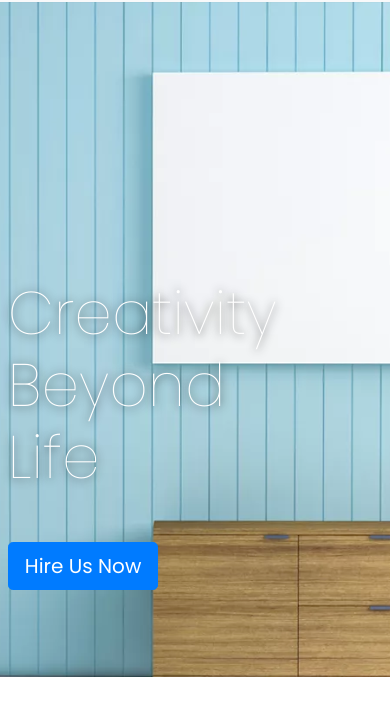
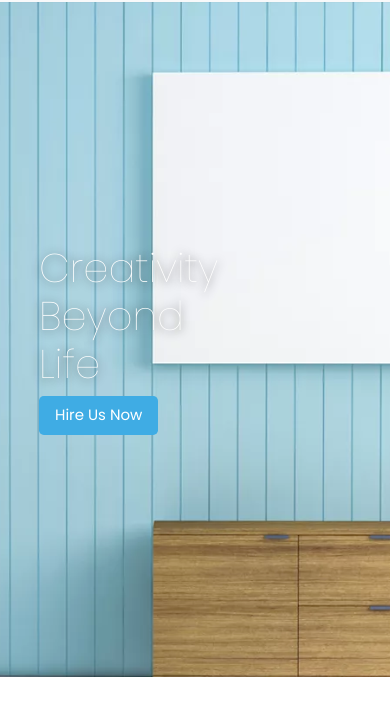
Before and after one commit to baighamza02/uiAssingment, a plain HTML site: page index.html in a window 390 px wide. Shown: the part 59-781 px from the top of the page. Drawn offline with nearby package versions, Linux system fonts and the light colour scheme.

Commit message:
Add files via upload

```diff
--- a/index.html
+++ b/index.html
@@ -124,14 +124,20 @@
     <!--ShowCase-->
 
     <div class="banner">
-      <h1 class="banner-title">Creativity<br />Beyond<br />Life</h1>
-      <div class="banner-btn">
+      <div>
+        <h1 class="banner-title">Creativity<br />Beyond<br />Life</h1>
+      </div>
+      <div class="banner-btn-container">
         <a href="#">
-          <button type="button" class="btn btn-primary btn-lg">
+          <button type="button" class="btn btn-primary btn-lg banner-btn">
             Hire Us Now
           </button>
         </a>
       </div>
+
+
+
+
     </div>
 
     <!--2-columns text-->
--- a/styles.css
+++ b/styles.css
@@ -46,22 +46,26 @@ body {
   height: 80vh;
   width: 100%;
   position: relative;
+  display: flex;
+  flex-direction: column;
+  align-items: flex-start;
+  justify-content: center;
 }
 
 .banner-title {
-  position: absolute;
-  left: 10%;
-  top: 60%;
-  transform: translateY(-60%);
+  margin-left: 20vw;
 
   color: #fff;
-  font-size: 80px;
+  font-size: 70px;
   font-weight: lighter;
 }
+.banner-btn-container {
+  margin-left: 20vw;
+}
 .banner-btn {
-  position: absolute;
-  left: 10%;
-  bottom: 10%;
+  background-color: #3face4;
+  border: 0px;
+  font-size: 20px;
 }
 
 .header-items div {
@@ -352,14 +356,14 @@ input[type="email"] {
     height: 60vh;
   }
   .banner-title {
-    font-size: 60px;
-    position: absolute;
-    left: 2%;
+    font-size: 40px;
+    margin-left: 10vw;
+  }
+  .banner-btn-container {
+    margin-left: 10vw;
   }
   .banner-btn {
-    position: absolute;
-    left: 2%;
-    top: 80%;
+    font-size: 15px;
   }
   .columns2-title {
     font-size: 30px;
@@ -449,3 +453,9 @@ input[type="email"] {
     font-size: 14px;
   }
 }
+
+@media (max-height: 555px) {
+  .banner {
+    height: 100vh;
+  }
+}
```
